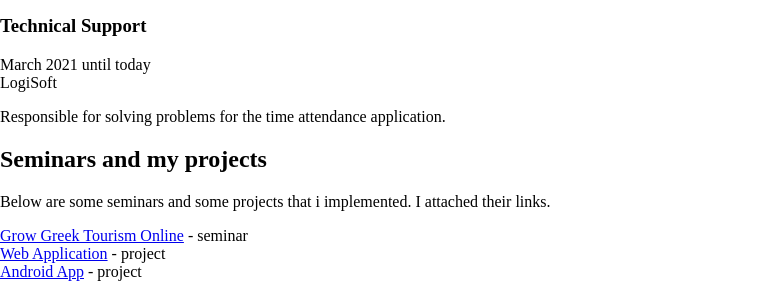
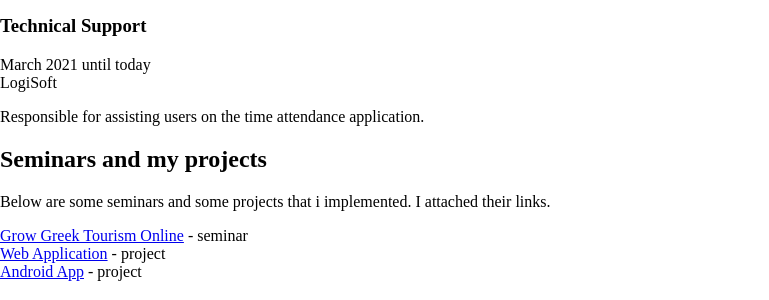
Before and after one commit to andreasgeorgiou/online-resume, a Jekyll site: the page built from index.html, in a window 1280 px wide and 900 px high, scrolled down 1857 px. Shown: the part 327-627 px from the top of the window, without its empty margins (0-769 px from the left). Built offline with Jekyll 4.4.1, drawn with Linux system fonts in a browser that asks for light colours.

Commit message:
update job experience 2

```diff
--- a/_data/data.yml
+++ b/_data/data.yml
@@ -159,7 +159,7 @@ experiences:
       time: March 2021 until today
       company: LogiSoft
       details: |
-           Responsible for solving problems for the time attendance application.
+           Responsible for assisting users on the time attendance application.
 
 
 projects:
```
